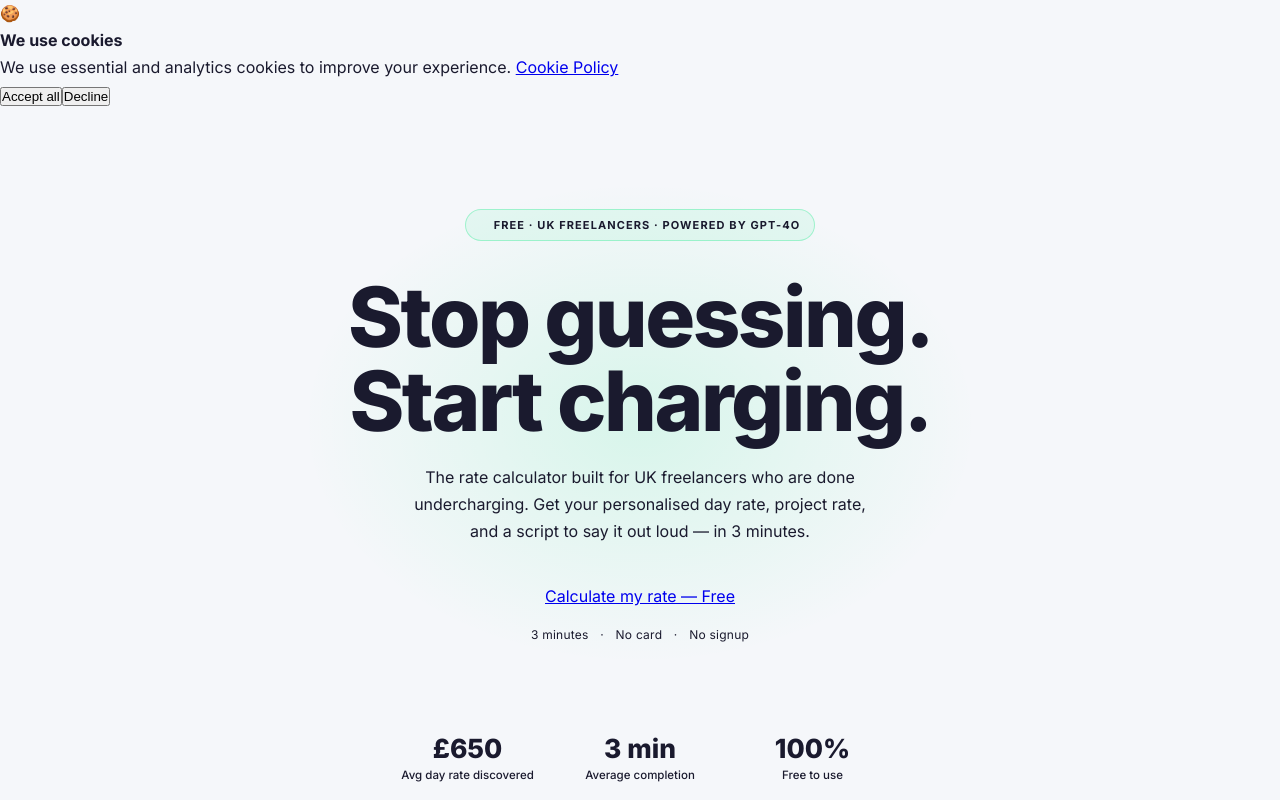
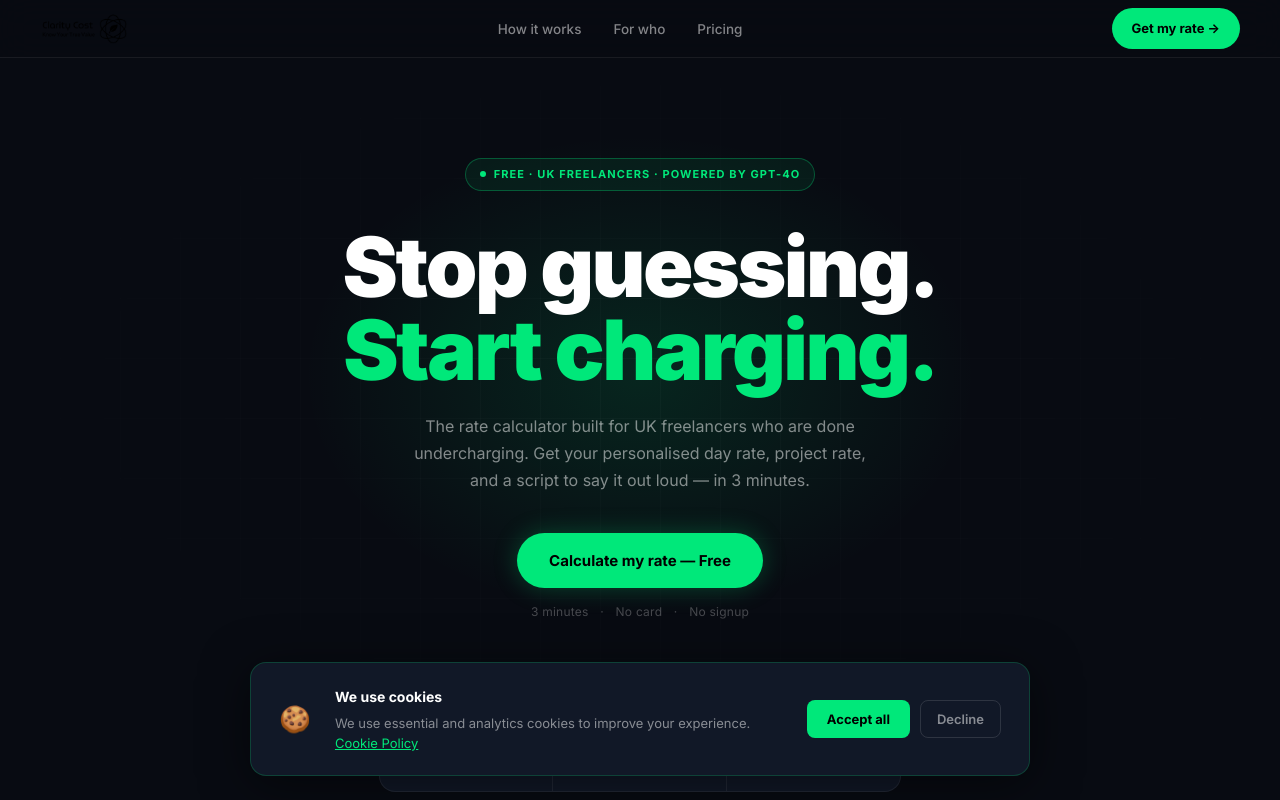
Before and after one commit to claritycost/claritycosts, a React (Vite) app: page / in a window 1280 px wide. Shown: the top 800 px of the page. Built offline with nearby package versions, Linux system fonts and the light colour scheme.

Commit message:
Update main.jsx

```diff
--- a/src/main.jsx
+++ b/src/main.jsx
@@ -1,40 +1,65 @@
 import { StrictMode } from 'react'
 import { createRoot } from 'react-dom/client'
-import { BrowserRouter, Routes, Route } from 'react-router-dom'
-import Landing from './pages/Landing.jsx'
-import Start from './pages/Start.jsx'
-import Calculating from './pages/Calculating.jsx'
-import Results from './pages/Results.jsx'
-import Save from './pages/Save.jsx'
-import Upgrade from './pages/Upgrade.jsx'
-import Success from './pages/Success.jsx'
-import Admin from './pages/Admin.jsx'
-import Share from './pages/Share.jsx'
+import { BrowserRouter, Routes, Route, useLocation } from 'react-router-dom'
+import './index.css'
+
+import Landing      from './pages/Landing.jsx'
+import Start        from './pages/Start.jsx'
+import Calculating  from './pages/Calculating.jsx'
+import Results      from './pages/Results.jsx'
+import Save         from './pages/Save.jsx'
+import Upgrade      from './pages/Upgrade.jsx'
+import Success      from './pages/Success.jsx'
+import Admin        from './pages/Admin.jsx'
+import Share        from './pages/Share.jsx'
 import PrivacyPolicy from './pages/PrivacyPolicy.jsx'
 import CookiePolicy from './pages/CookiePolicy.jsx'
-import Terms from './pages/Terms.jsx'
-import About from './pages/About.jsx'
+import Terms        from './pages/Terms.jsx'
+import About        from './pages/About.jsx'
+import HowItWorks   from './pages/HowItWorks.jsx'
+import Pricing      from './pages/Pricing.jsx'
+
+import Nav          from './components/Nav.jsx'
+import Footer       from './components/Footer.jsx'
 import CookieBanner from './components/CookieBanner.jsx'
+
+// Nav/Footer hidden on full-screen pages
+const BARE_PAGES = ['/calculating', '/admin']
+
+function Layout() {
+  const { pathname } = useLocation()
+  const isBare = BARE_PAGES.some(p => pathname.startsWith(p))
+
+  return (
+    <>
+      {!isBare && <Nav />}
+      <Routes>
+        <Route path="/"              element={<Landing />} />
+        <Route path="/start"         element={<Start />} />
+        <Route path="/calculating"   element={<Calculating />} />
+        <Route path="/results"       element={<Results />} />
+        <Route path="/save"          element={<Save />} />
+        <Route path="/upgrade"       element={<Upgrade />} />
+        <Route path="/success"       element={<Success />} />
+        <Route path="/admin"         element={<Admin />} />
+        <Route path="/share/:id"     element={<Share />} />
+        <Route path="/privacy"       element={<PrivacyPolicy />} />
+        <Route path="/cookie-policy" element={<CookiePolicy />} />
+        <Route path="/terms"         element={<Terms />} />
+        <Route path="/about"         element={<About />} />
+        <Route path="/how-it-works"  element={<HowItWorks />} />
+        <Route path="/pricing"       element={<Pricing />} />
+      </Routes>
+      {!isBare && <Footer />}
+      <CookieBanner />
+    </>
+  )
+}
 
 createRoot(document.getElementById('root')).render(
   <StrictMode>
     <BrowserRouter>
-      <CookieBanner />
-      <Routes>
-        <Route path="/" element={<Landing />} />
-        <Route path="/start" element={<Start />} />
-        <Route path="/calculating" element={<Calculating />} />
-        <Route path="/results" element={<Results />} />
-        <Route path="/save" element={<Save />} />
-        <Route path="/upgrade" element={<Upgrade />} />
-        <Route path="/success" element={<Success />} />
-        <Route path="/admin" element={<Admin />} />
-        <Route path="/share/:id" element={<Share />} />
-        <Route path="/privacy" element={<PrivacyPolicy />} />
-        <Route path="/cookie-policy" element={<CookiePolicy />} />
-        <Route path="/terms" element={<Terms />} />
-        <Route path="/about" element={<About />} />
-      </Routes>
+      <Layout />
     </BrowserRouter>
   </StrictMode>
 )
```
